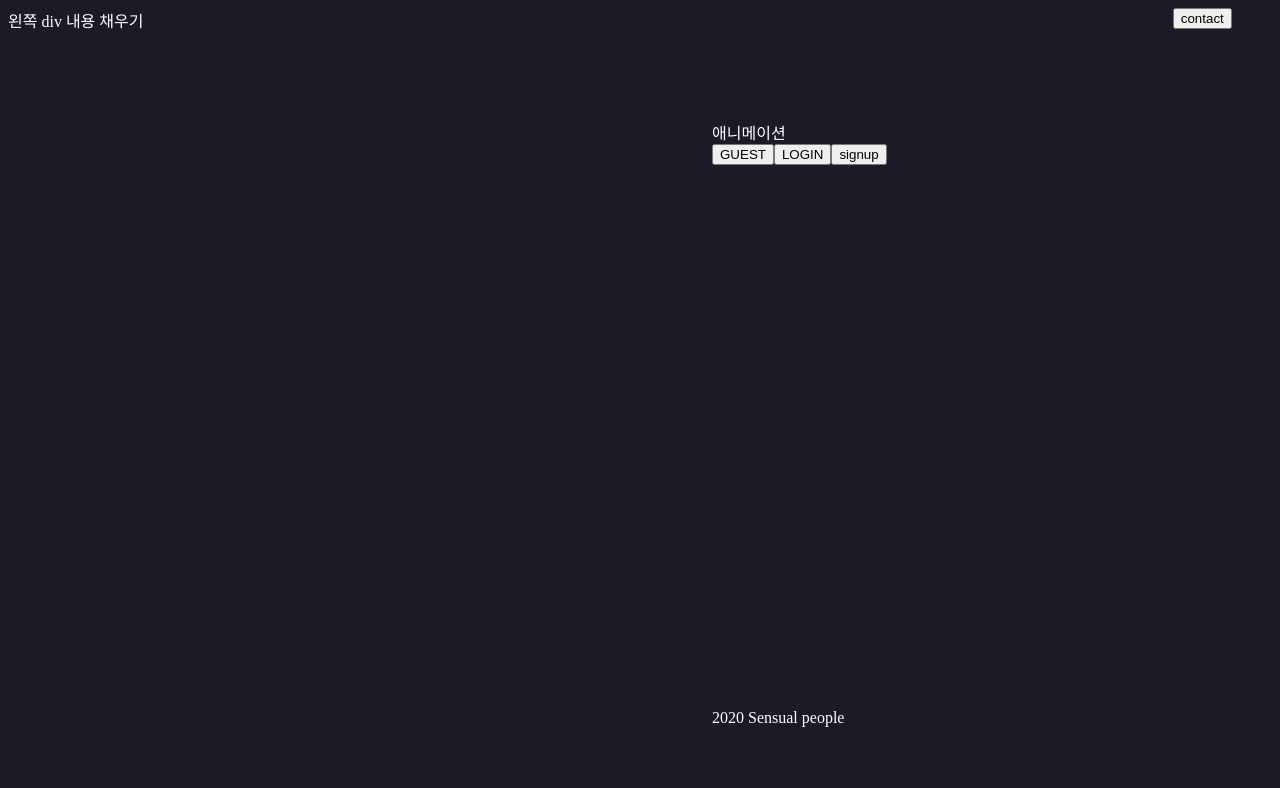
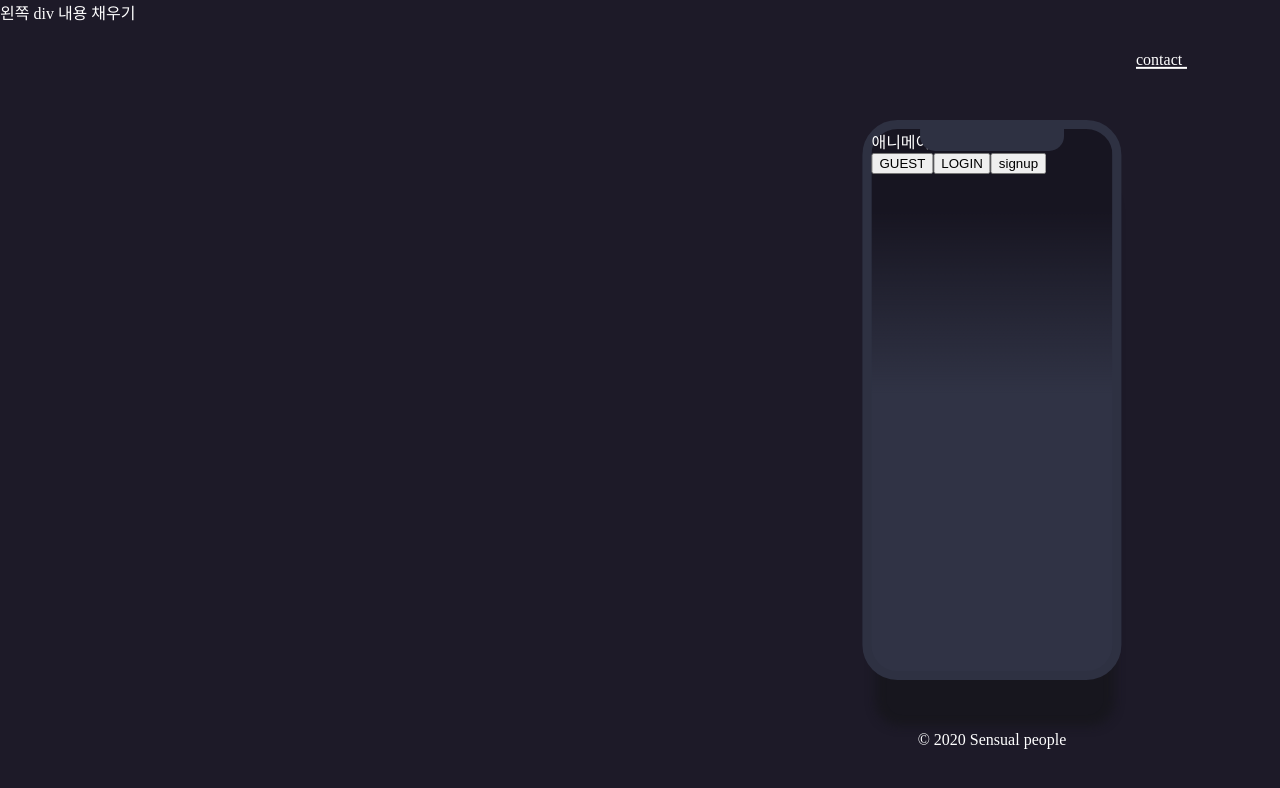
Before and after one commit to pjaeyoung/TALKME, a React (Create React App) app: page /intro in a window 1280 px wide. Shown: the top 788 px of the page. Built offline with nearby package versions, Linux system fonts and the light colour scheme; a web font is replaced by a local one.

Commit message:
:shirt:Style: rigthMainPage CSS적용, Lint 적용

```diff
--- a/src/App.js
+++ b/src/App.js
@@ -38,9 +38,14 @@ class App extends React.Component {
         </div>
 
         <div id="rightMain">
-          <button id="contactBtn">contact</button>
+          <div id="rightHeader">
+            <div id="contactBtn">
+              <div id="contactText">contact</div>
+              <div id="contactLine"></div>
+            </div>
+          </div>
 
-          <div id="mobile">
+          <div id="mobileBox">
             <Switch>
               <Route
                 exact
@@ -115,8 +120,10 @@ class App extends React.Component {
             </Switch>
           </div>
 
-          <div id="teamName">
-            2020 Sensual people
+          <div id="rightBottom">
+            <div id="teamName">
+              © 2020 Sensual people
+          </div>
           </div>
 
         </div>
--- a/src/component/QuestionAnswerPair.js
+++ b/src/component/QuestionAnswerPair.js
@@ -1,8 +1,8 @@
-import React from 'react'
+import React from "react";
 
 class QuestionAnswerPair extends React.Component {
   constructor(props) {
-    super(props)
+    super(props);
   }
 
   render() {
@@ -14,7 +14,7 @@ class QuestionAnswerPair extends React.Component {
         :
         //질문만 오면
         <div>{this.props.data.text}</div>
-    )
+    );
   }
 }
 
--- a/src/css/App.css
+++ b/src/css/App.css
@@ -1,6 +1,8 @@
 html, body, #root, #main {
   width: 100%;
   height: 100%;
+  /*옆에 스크롤이 생겨서 margin 0으로 설정함*/
+  margin:0;
 }
 
 @font-face {
@@ -25,22 +27,74 @@ body {
 }
 
 #rightMain {
+  position: relative;
   width: 45%;
 }
 
-#contactBtn {
+/*오른쪽 헤더*/
+#rightHeader {
   position: relative;
-  left: 80%;
+  height: 15%;
 }
 
+#contactText {
+  position: absolute;
+  cursor : pointer;
+  top: 50%;
+  left : 75%;
+  transform: translateY(-50%);
+}
+
+#contactLine {
+  position: absolute;
+  top: 57%;
+  left : 75%;
+  width : 49px;
+  border: 1px solid #FFFFFF;
+  transform: translateY(-57%);
+}
+
+/*오른쪽 모바일박스*/
+#mobileBox{
+  position: relative;
+  height:70%;
+}
+
+/*모바일 레이아웃*/
 #mobile {
   position: absolute;
-  top: 15%;
-  width: 40%;
-  height: 70%;
+  top: 50%;
+  left:50%;
+  transform: translate(-50%,-50%);
+  width: 45%;
+  height: 100%;
+  background: linear-gradient(180deg, #171521 0%, #171521 15.1%, rgba(41, 38, 47, 0) 48.96%, rgba(41, 38, 47, 0) 100%), #303345;
+  border: 9px solid #2E3142;
+  box-sizing: border-box;
+  box-shadow: 3px 56px 10px -10px rgba(21, 22, 26, 0.7);
+  border-radius: 35px;
+}
+
+#mobileTop {
+  position: absolute;
+  left:50%;
+  transform : translateX(-50%);
+  width: 60%;
+  height: 4%;
+  background: #2E3142;
+  border-radius: 0px 0px 15px 15px;
+}
+
+/*오른쪽 바텀*/
+#rightBottom {
+  position: relative;
+  height: 15%;
 }
 
 #teamName {
-  position: relative;
-  top: 85%;
+  position: absolute;
+  top :50%;
+  left :50%;
+  transform : translate(-50%,-50%);
+  font-family: cursive;
 }
--- /dev/null
+++ b/src/css/Main.css
@@ -0,0 +1,28 @@
+/*로딩 애니메이션*/
+.loadingAnimation {
+  position: absolute;
+  top: 40%;
+  left: 50%;
+  transform: translate(-50%,-40%);
+}
+
+/*스타트 버튼*/
+#startBtn {
+  position: absolute;
+  top:60%;
+  left:50%;
+  transform: translate(-50%,-60%);
+  width: 20%;
+  height: 5%;
+  cursor : pointer;
+  border: 1px solid rgba(255, 255, 255, 0.8);
+  box-sizing: border-box;
+  border-radius: 5px;
+}
+
+#startText {
+  position: absolute;
+  top: 50%;
+  left:50%;
+  transform: translate(-50%,-50%);
+}
--- a/src/pages/ChattingRoom.js
+++ b/src/pages/ChattingRoom.js
@@ -1,24 +1,24 @@
-import React from 'react'
+import React from "react";
 import QuestionAnswerPair from "../component/QuestionAnswerPair";
-import { withRouter } from 'react-router-dom';
+import { withRouter } from "react-router-dom";
 
 class ChattingRoom extends React.Component {
   constructor(props) {
-    super(props)
+    super(props);
     this.state = {
       data: null,
       title: "",
       questions_answers: [],
       answer: "",
       idx: 0
-    }
-    this.handlingQuestions = this.handlingQuestions.bind(this)
-    this.handlingAnswers = this.handlingAnswers.bind(this)
-    this.handlingInputValue = this.handlingInputValue.bind(this)
+    };
+    this.handlingQuestions = this.handlingQuestions.bind(this);
+    this.handlingAnswers = this.handlingAnswers.bind(this);
+    this.handlingInputValue = this.handlingInputValue.bind(this);
   }
 
   componentDidMount() {
-    const { id, title, questions } = this.props.location
+    const { id, title, questions } = this.props.location;
     //id가 있으면 유저 -> id가지고 api요청 setstate, this.props.location.id
     if (id) {
       fetch(`/room/${id}/questions`)
@@ -34,7 +34,7 @@ class ChattingRoom extends React.Component {
             }
           ]
         }
-        ))
+        ));
     }
     //없으면 게스트 -> props 다시 확인해서 setstate  this.props.location.title, this.props.location.questions[0]
     else if (questions) {
@@ -48,64 +48,64 @@ class ChattingRoom extends React.Component {
             text: questions[0].text
           }
         ]
-      })
+      });
     }
     //
     else {
-      this.props.history.push("/intro")
+      this.props.history.push("/intro");
     }
   }
 
   handlingInputValue(e) {
-    this.setState({ answer: e.target.value })
+    this.setState({ answer: e.target.value });
   }
 
   handlingAnswers() {
-    const { idx, answer, questions_answers } = this.state
-    let newQuestions_answers = questions_answers
+    const { idx, answer, questions_answers } = this.state;
+    let newQuestions_answers = questions_answers;
     //answer 객체 추가
     newQuestions_answers.push({
       id: questions_answers[questions_answers.length - 1].id + 0.1,
       answer: answer
-    })
+    });
     //state에 answer 추가 및 index + 1
     this.setState({
       questions_answers: newQuestions_answers,
       idx: idx + 1
-    })
+    });
   }
 
   handlingQuestions() {
-    const { data, idx, questions_answers } = this.state
+    const { data, idx, questions_answers } = this.state;
     //다음 질문이 있으면
     if (data[idx]) {
-      let newQuestions_answers = questions_answers
+      let newQuestions_answers = questions_answers;
       //state에 question 객체 추가
       newQuestions_answers.push({
         id: data[idx].id,
         text: data[idx].text
-      })
+      });
       //state에 question 추가
-      this.setState({ questions_answers: newQuestions_answers })
+      this.setState({ questions_answers: newQuestions_answers });
     }
     //다음 질문이 없으면
     else {
-      return
+      return;
     }
   }
 
   render() {
-    const { title, questions_answers } = this.state
+    const { title, questions_answers } = this.state;
     return (
       <>
         {/*뒤로가기 버튼을 누르면 질문작성화면으로 이동*/}
         <button onClick={() => {
           if (this.props.isLogin) {
-            this.props.history.push('/roomlist');
+            this.props.history.push("/roomlist");
           } else if (this.props.isGuest) {
-            this.props.history.push('/createroom');
+            this.props.history.push("/createroom");
           } else {
-            this.props.history.push('/intro');
+            this.props.history.push("/intro");
           }
         }}>
           뒤로가기
@@ -135,37 +135,15 @@ class ChattingRoom extends React.Component {
         <div>
           <input onChange={(e) => this.handlingInputValue(e)} type="text"></input>
           <button onClick={() => {
-            this.handlingAnswers()
-            window.setTimeout(this.handlingQuestions, 1000)
+            this.handlingAnswers();
+            window.setTimeout(this.handlingQuestions, 1000);
           }}>
             보내기
               </button>
         </div>
-        <button onClick={() => {
-          fetch("/room", {
-            method: "PATCH",
-            headers: {
-              "Content-Type": "application/json"
-            },
-            body: JSON.stringify(
-              {
-                roomId: "1",
-                title: "수현",
-                questions: ["테스트진행중", "hello!!!!!!"]
-              }
-            )
-          })
-            .then(data => console.log(data))
-        }}> 테스트버튼</button>
       </>
-
-
-    )
-
+    );
   }
-
 }
 
-
-
 export default withRouter(ChattingRoom);
--- a/src/pages/Intro.js
+++ b/src/pages/Intro.js
@@ -1,35 +1,36 @@
-import React from 'react';
-import { withRouter } from 'react-router-dom';
+import React from "react";
+import { withRouter } from "react-router-dom";
 
 class Intro extends React.Component {
   constructor(props) {
-    super(props)
+    super(props);
   }
 
   render() {
     return (
-      <div>
+      <div id="mobile">
+        <div id="mobileTop"></div>
         <div>애니메이션</div>
         <div>
           <button onClick={() => {
-            this.props.handlingIsLogin("isGuest")
-            this.props.history.push('/createroom');
+            this.props.handlingIsLogin("isGuest");
+            this.props.history.push("/createroom");
           }}>
             GUEST
           </button>
           <button onClick={() => {
-            this.props.history.push('/login');
+            this.props.history.push("/login");
           }}>
             LOGIN
             </button>
           <button onClick={() => {
-            this.props.history.push('/signup');
+            this.props.history.push("/signup");
           }}>
             signup
             </button>
         </div>
       </div>
-    )
+    );
   }
 }
 
--- a/src/pages/Main.js
+++ b/src/pages/Main.js
@@ -1,20 +1,24 @@
-import React from 'react'
-import { withRouter } from 'react-router-dom';
+import React from "react";
+import { withRouter } from "react-router-dom";
+import "../css/Main.css";
 
 class Main extends React.Component {
   constructor(props) {
-    super(props)
+    super(props);
   }
 
   render() {
     return (
-      <div>
-        <div>로딩 중</div>
-        <button onClick={() => {
-          this.props.history.push('/intro');
-        }}>start</button>
+      <div id="mobile">
+        <div id="mobileTop"></div>
+        <div className="loadingAnimation">로딩 중 애니메이션</div>
+        <div id="startBtn" onClick={() => {
+          this.props.history.push("/intro");
+        }}>
+          <div id="startText">start</div>
+        </div>
       </div>
-    )
+    );
   }
 }
 
```
Also changed, not shown: src/index.js (+5 -5 lines), src/pages/Login.js (+18 -18 lines), src/pages/Signup.js (+11 -11 lines), src/pages/SocialLogin.js (+13 -13 lines).
